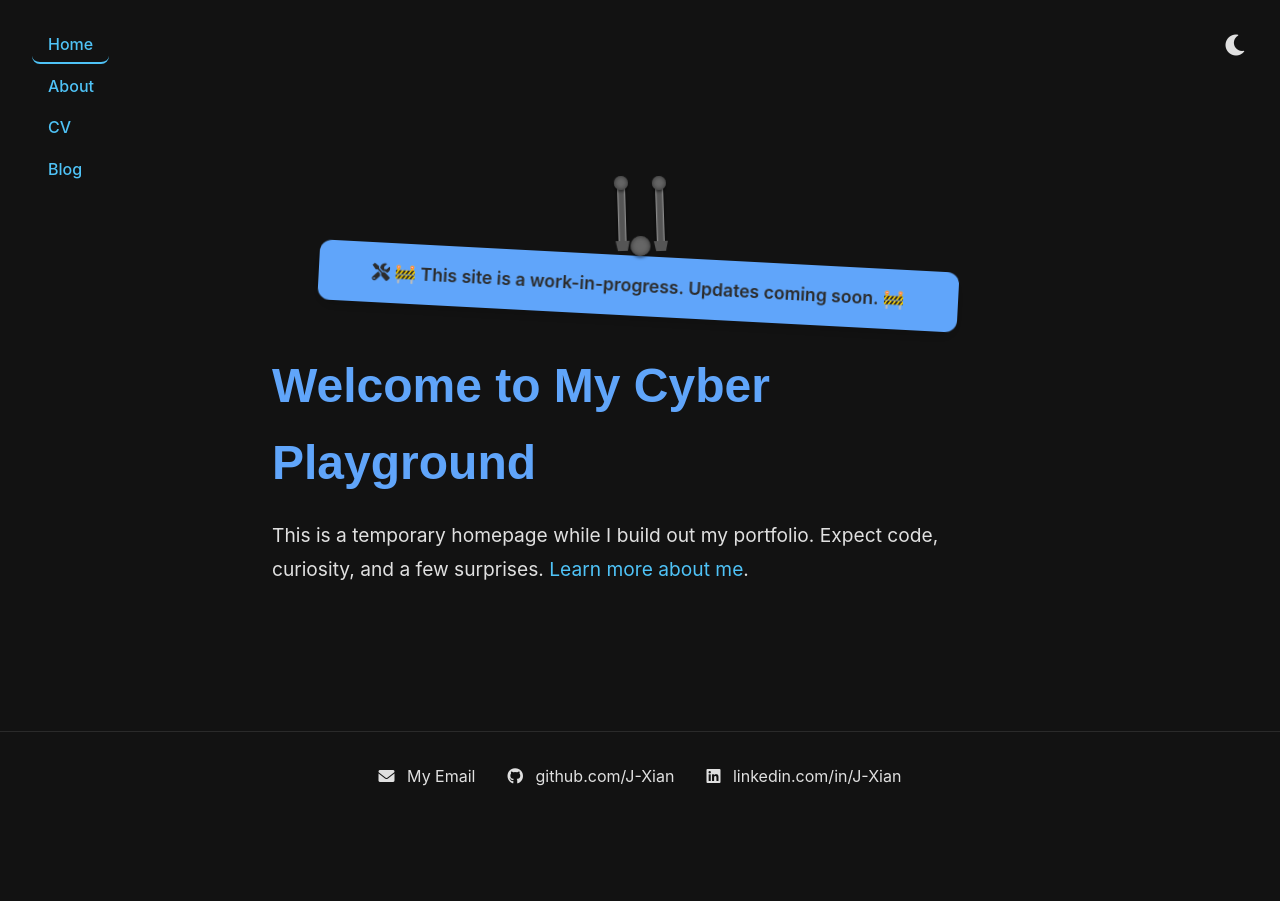
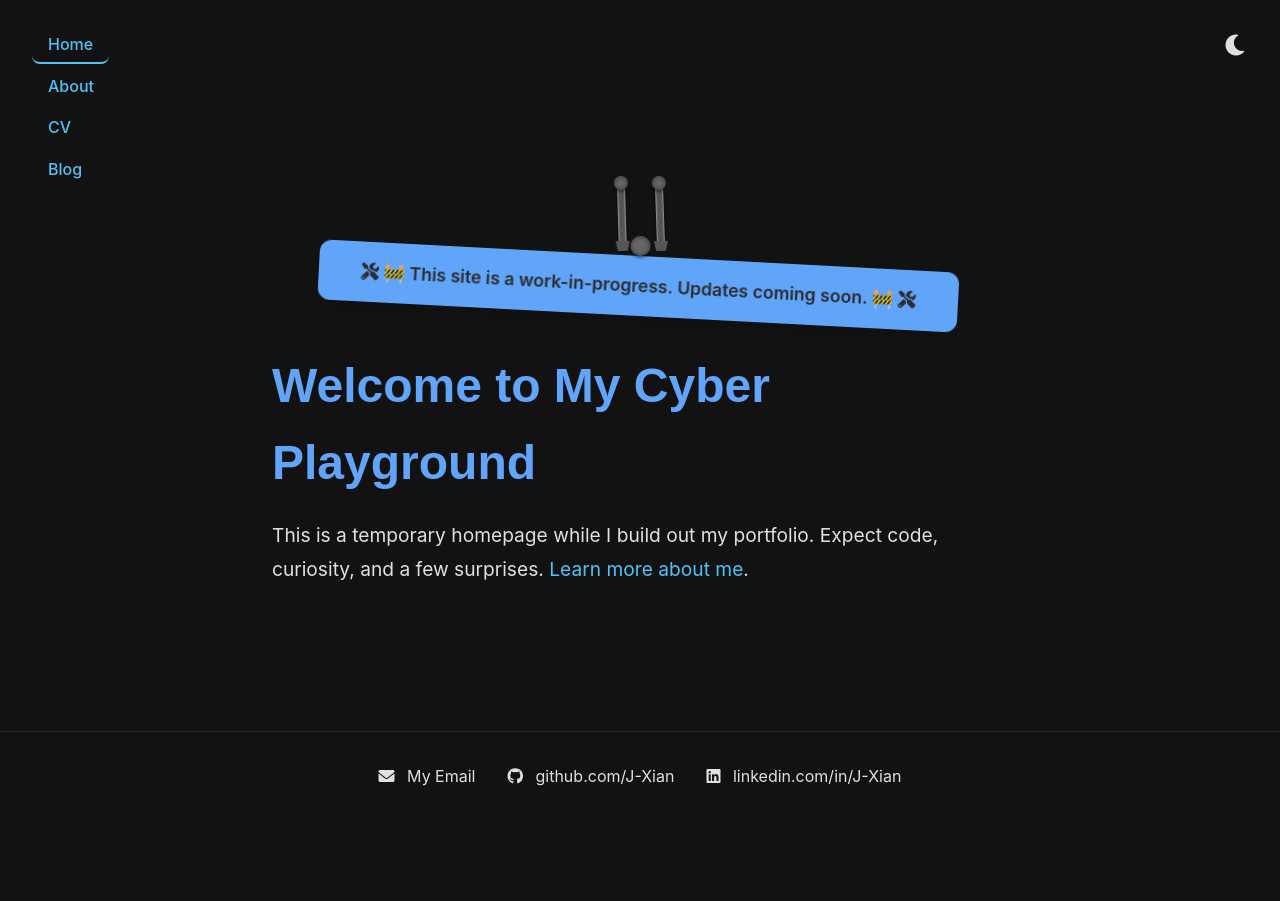
Before and after one commit to J-Xian/J-Xian.github.io, a Jekyll site: the page built from index.html, in a window 1280 px wide. Built offline with Jekyll 4.4.1, drawn with Linux system fonts in a browser that asks for light colours.

Commit message:
Update index.html

```diff
--- a/index.html
+++ b/index.html
@@ -8,7 +8,7 @@ title: Welcome
     <div class="chain chain-right"></div>
   </div>
   <div class="wip-banner">
-    <i class="fas fa-tools"></i> 🚧 This site is a work-in-progress. Updates coming soon. 🚧
+    <i class="fas fa-tools"></i> 🚧 This site is a work-in-progress. Updates coming soon. 🚧 <i class="fas fa-tools"></i>
   </div>
 </div>
 <h1 class="hero-heading">Welcome to My Cyber Playground</h1>
```
